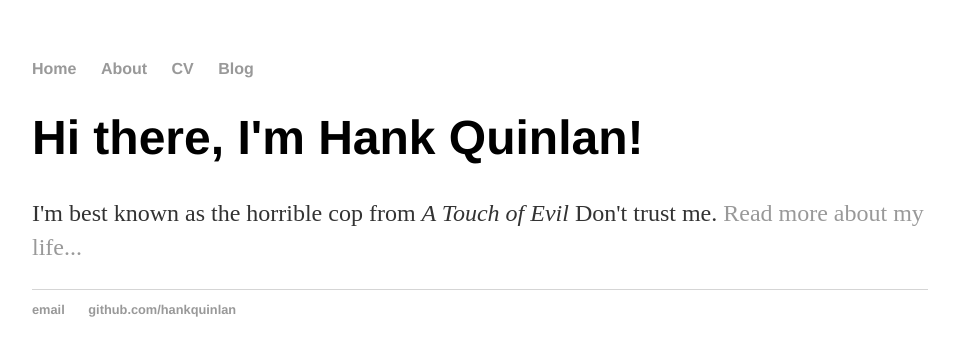
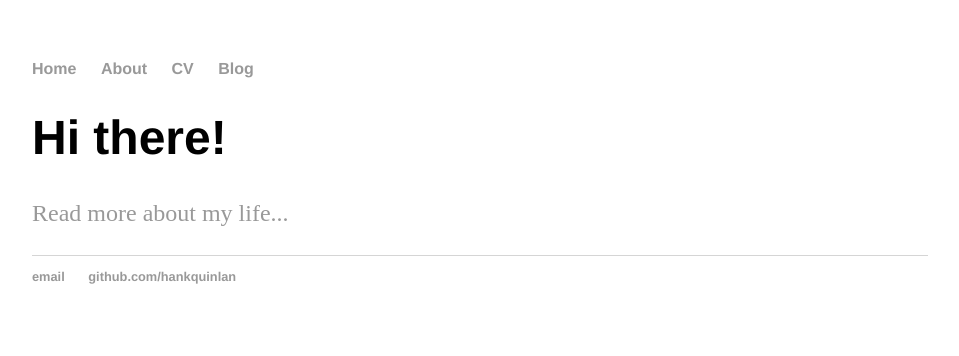
Before and after one commit to frozenL/frozenL.github.io, a Jekyll site: the page built from index.html, in a window 1280 px wide. Shown: the top 356 px of the page, without its empty margins (160-1119 px from the left). Built offline with Jekyll 4.4.1, drawn with Linux system fonts in a browser that asks for light colours.

Commit message:
content change

```diff
--- a/index.html
+++ b/index.html
@@ -1,8 +1,8 @@
 ---
 layout: default
-title: Hank Quinlan, Horrible Cop
+title: Sisi
 ---
 <div class="blurb">
-	<h1>Hi there, I'm Hank Quinlan!</h1>
-	<p>I'm best known as the horrible cop from <em>A Touch of Evil</em> Don't trust me. <a href="/about">Read more about my life...</a></p>
+	<h1>Hi there!</h1>
+	<p> <a href="/about">Read more about my life...</a></p>
 </div><!-- /.blurb -->
```
Also changed, not shown: 1 other file.
